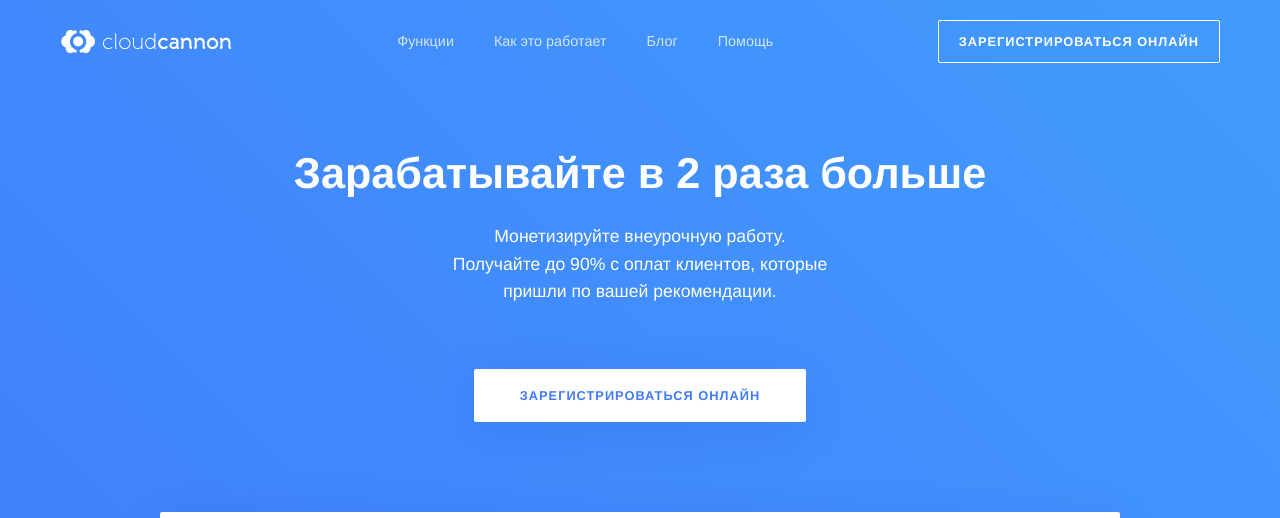
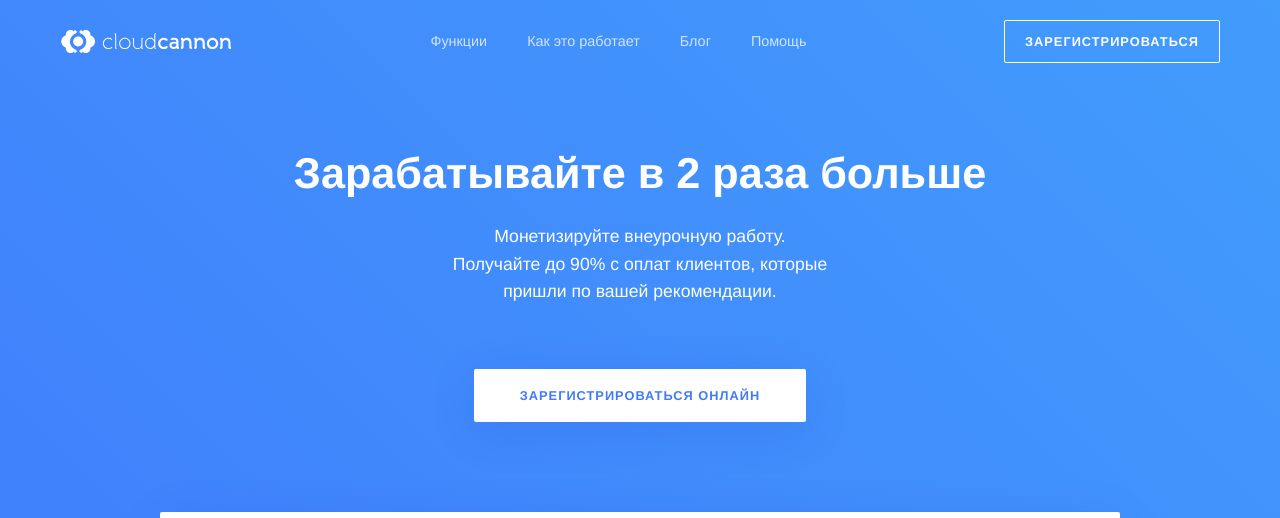
Before and after one commit to RakhimyanTim/physcult.github.io, a Jekyll site: the page built from pages/index.html, in a window 1280 px wide and 900 px high, cut to the strip 0-518 px from the top of the window. Built offline with Jekyll 4.4.1, drawn with Linux system fonts in a browser that asks for light colours; some web fonts are replaced.

Commit message:
Update right.html

```diff
--- a/_includes/navigation/right.html
+++ b/_includes/navigation/right.html
@@ -1,3 +1,3 @@
 <nav class="right">
-	<a href="#" target="_blank" class="button keep-text-size {% if page.header_class == 'plain' or layout.header_class == 'plain' %}light{% else %}dark{% endif %}">Зарегистрироваться онлайн</a>
+	<a href="#" target="_blank" class="button keep-text-size {% if page.header_class == 'plain' or layout.header_class == 'plain' %}light{% else %}dark{% endif %}">Зарегистрироваться</a>
 </nav>
```
